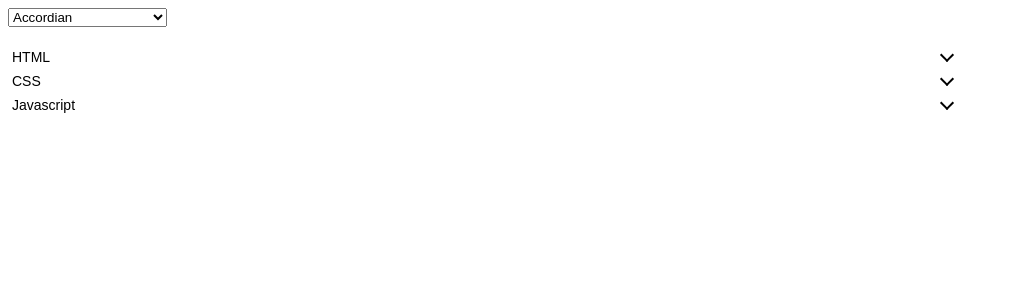
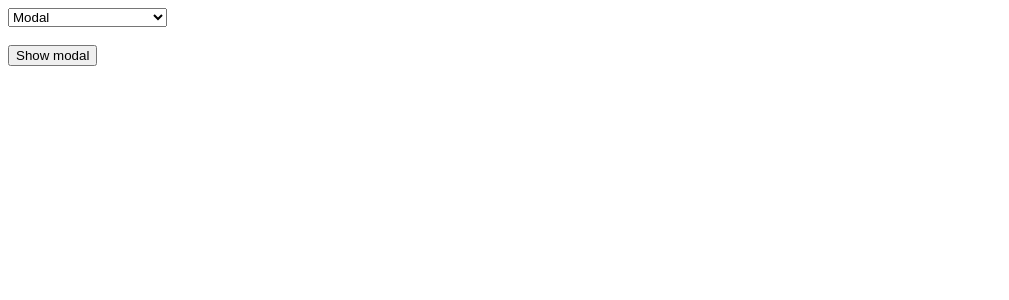
Before and after one commit to kvnchen/frontEndPractice, a Next.js app: page / in a window 1280 px wide. Shown: the top 300 px of the page, without its empty margins (0-1009 px from the left). Built offline with nearby package versions, Linux system fonts and the light colour scheme.

Commit message:
modal keyboard support

```diff
--- a/src/app/fileExplorer/fileExplorer.js
+++ b/src/app/fileExplorer/fileExplorer.js
@@ -61,10 +61,10 @@ export function FileExplorer() {
   )
 }
 
-// ok, much better after revision
 // followup: flat rendering structure
 // instead of wrapping elements in nested divs, return a flat structure with empty tags
 // each item is a div with a level of indentation set by offset
+// children are rendered below it
 function Directory({ obj, offset }) {
   const { name, children } = obj;
   const [expanded, setExpanded] = useState(false);
--- a/src/app/modal/modal.js
+++ b/src/app/modal/modal.js
@@ -1,5 +1,5 @@
 'use client';
-import { useState } from 'react';
+import { useState, useEffect } from 'react';
 import styles from './styles.module.css';
 
 export function Modal({ title, body }) {
@@ -16,19 +16,43 @@ export function Modal({ title, body }) {
   }
 
   const modal = (
-    <div className={styles.modal}>
-      <h1>{title}</h1>
-      <p>{body}</p>
+    <div
+      className={styles.modal}
+      role='dialog'
+      aria-modal={true}
+      aria-labelledby='modal-title'
+      aria-describedby='modal-body'
+      onClick={(e) => e.stopPropagation()}
+    >
+      <h1 id='modal-title'>{title}</h1>
+      <p id='modal-body'>{body}</p>
       <div>
         <button type="button" onClick={close}>Close</button>
       </div>
     </div>
   );
 
+  function handleKeypress(e) {
+    // idk wtf is going on with the state of show in this function
+    if (e.key === 'Escape') {
+      close();
+    }
+  }
+
+  useEffect(() => {
+    document.querySelector('body').addEventListener('keydown', handleKeypress);
+  }, []);
+
   return (
-    <>
+    <div
+      className={styles.container}
+      onClick={() => {
+        if (show)
+          close();
+      }}
+    >
       <button type="button" onClick={showModal} disabled={show}>Show modal</button>
       {show && modal}
-    </>
+    </div>
   )
 }
--- a/src/app/modal/styles.module.css
+++ b/src/app/modal/styles.module.css
@@ -1,3 +1,7 @@
+.container {
+  height: 100vh;
+}
+
 .modal {
   position: absolute;
   top: calc(50% - 107px);
--- a/src/app/page.js
+++ b/src/app/page.js
@@ -68,7 +68,7 @@ import { WebworkerComponent } from './webworker/webworker.js';
 // this react project is 350 MB... gonna reuse it for react practice
 
 export default function Home() {
-  const [selection, setSelection] = useState('Accordian');
+  const [selection, setSelection] = useState('Modal');
 
   const components = {
     MortgageCalculator: <MortgageCalculator />,
```
